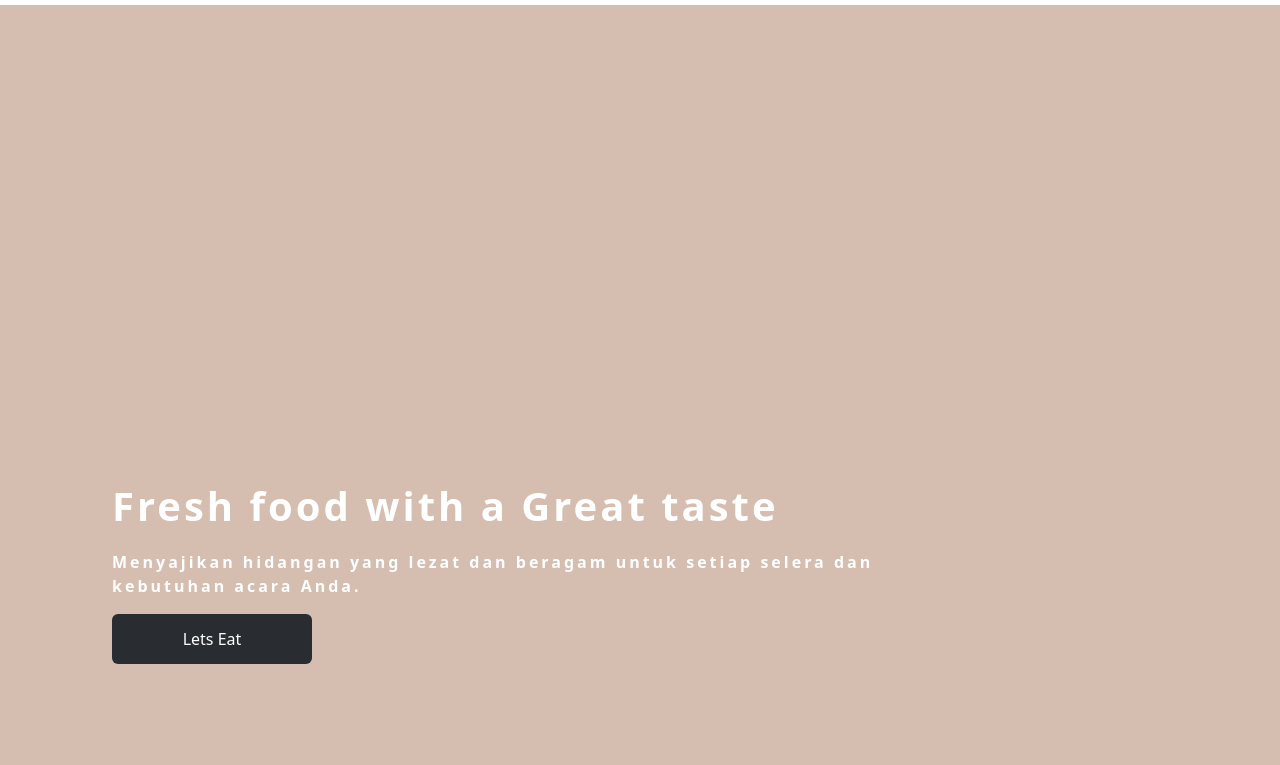
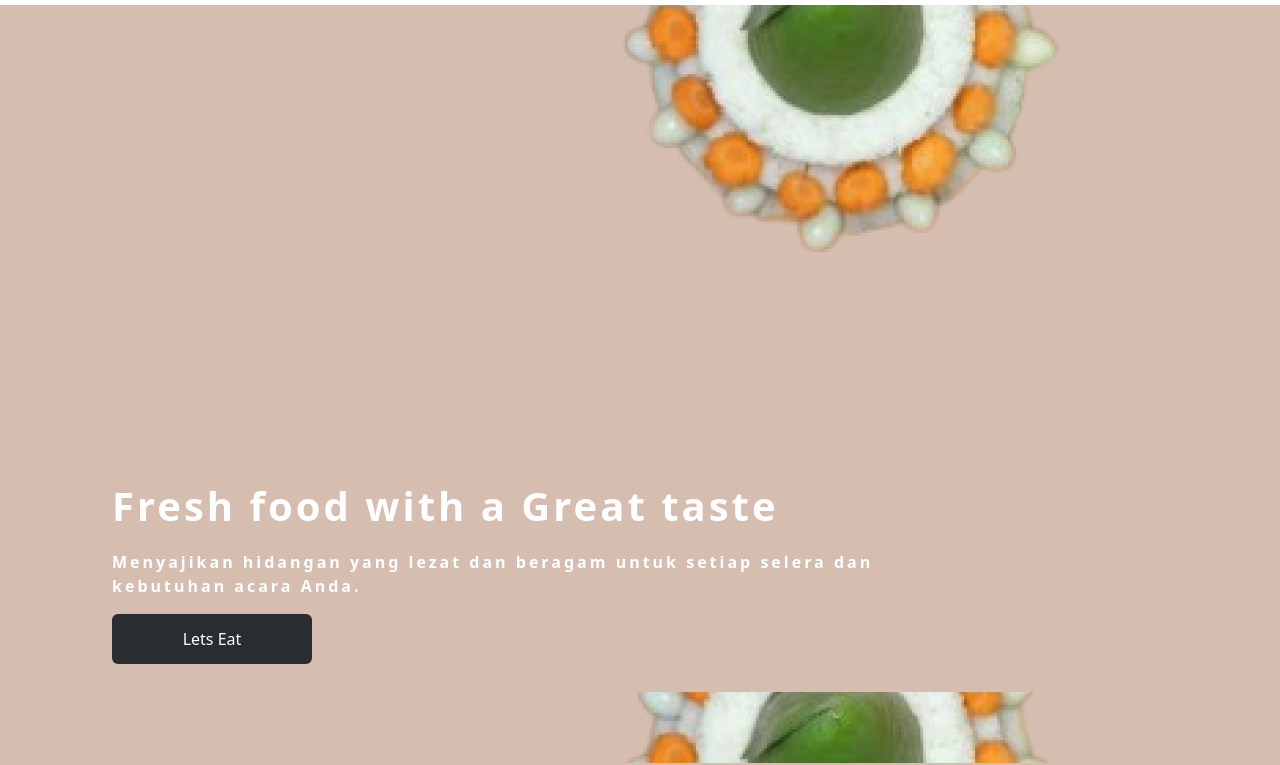
Before and after one commit to MukhlisHasyim/Mukhlishasyim.github.io, a plain HTML site: page index.html in a window 1280 px wide. Shown: the part 61-826 px from the top of the page. Drawn offline with nearby package versions, Linux system fonts and the light colour scheme; no server answers.

Commit message:
Update index.css

```diff
--- a/index.css
+++ b/index.css
@@ -141,7 +141,7 @@ body {
 #gambar {
  min-height: 100vh;
  display: flex;
- background-image: url("13.png");
+ background-image: url("img/13.png");
 }
 .animasi {
  display: none;
```
